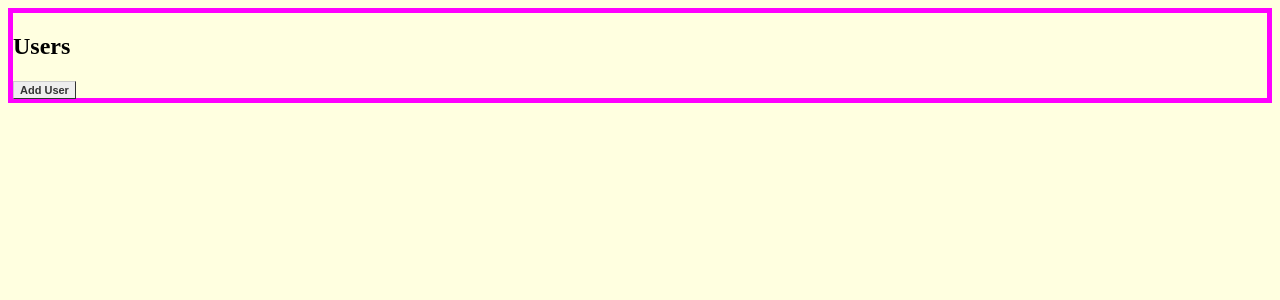
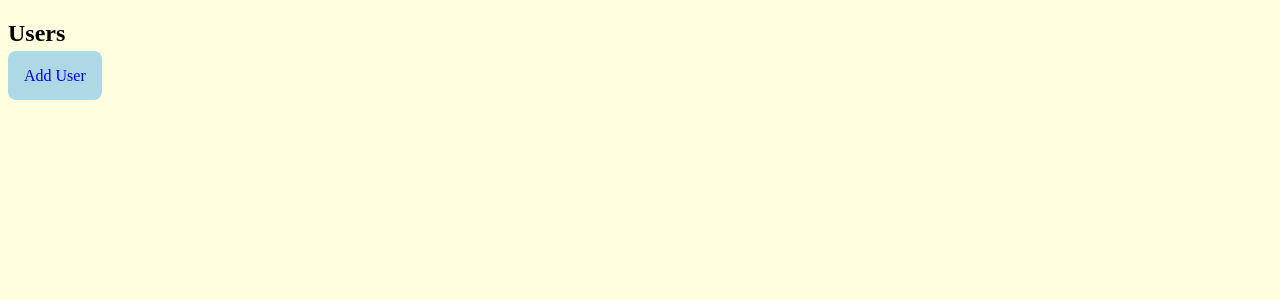
Before and after one commit to ac-springboard/unit-23, a Flask app: page / in a window 1280 px wide. Shown: the top 300 px of the page. Run offline with Flask 2, Linux system fonts and the light colour scheme.

Commit message:
[U2301] Exercise completed

```diff
--- a/23.1/exercise/flask-blogly/static/css/styles.css
+++ b/23.1/exercise/flask-blogly/static/css/styles.css
@@ -25,30 +25,38 @@ button:hover{
 	}
 
 #content_div {
-	border : 5px solid magenta;
+	/*border : 5px solid magenta;*/
 	}
 
 #user_form_div {
-	border  : 5px solid coral;
+	/*border  : 5px solid coral;*/
 	display : flex;
 	}
 
 #user_form {
-	border         : 5px solid red;
+	/*border         : 5px solid red;*/
 	display        : inline-block;
 	vertical-align : top;
 	}
 
 .button{
-	font             : bold 11px Arial;
+	/*font             : bold 11px Arial;*/
 	text-decoration  : none;
-	background-color : #eeeeee;
-	color            : #333333;
-	padding          : 2px 6px 2px 6px;
-	border-top       : 1px solid #cccccc;
-	border-right     : 1px solid #333333;
-	border-bottom    : 1px solid #333333;
-	border-left      : 1px solid #cccccc;
+	/*background-color : #eeeeee;*/
+	/*color            : #333333;*/
+	/*padding          : 2px 6px 2px 6px;*/
+	/*border-top       : 1px solid #cccccc;*/
+	/*border-right     : 1px solid #333333;*/
+	/*border-bottom    : 1px solid #333333;*/
+	/*border-left      : 1px solid #cccccc;*/
+	border        : none;
+	padding       : 1em;
+	border-radius : 0.5em;
+		background-color: lightblue;
+	}
+
+.button:hover {
+	box-shadow : 3px 3px gray;
 	}
 
 /*
@@ -79,17 +87,17 @@ button:hover{
 
 img#user_details_image {
 	/*float  : left;*/
-	border : 10px solid yellow;
+	/*border : 10px solid yellow;*/
 	}
 
 #user_details_form {
 	/*float : left;*/
 	/*vertical-align: bottom;*/
-	border : 5px solid lightblue;
+	/*border : 5px solid lightblue;*/
 	}
 
 #form_with_title{
-		border: 5px solid maroon;
+		/*border: 5px solid maroon;*/
 	}
 
 .user_details_form_bt {
@@ -110,18 +118,6 @@ img#user_details_image {
 
 	}
 
-/*#to_save_bt {*/
-
-/*	}*/
-
-/*#to_deta_bt {*/
-
-/*	}*/
-
-/*#to_dele_bt {*/
-
-/*	}*/
-
 .delete_bt{
 	background-color: red;
 	}
```
Also changed, not shown: 23.1/exercise/flask-blogly/templates/user_form.html (+0 -20 lines), 23.1/exercise/flask-blogly/README.md.
